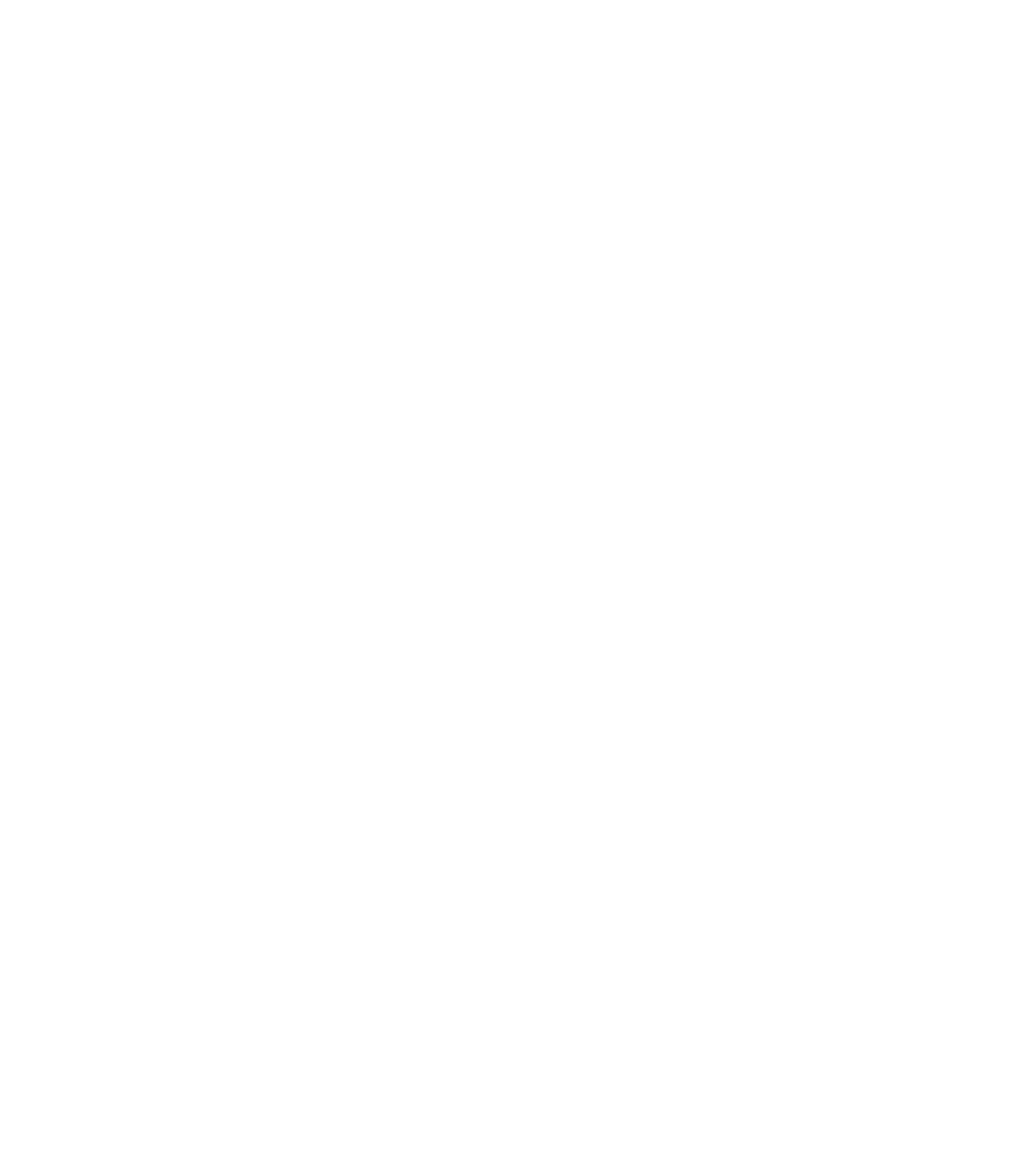
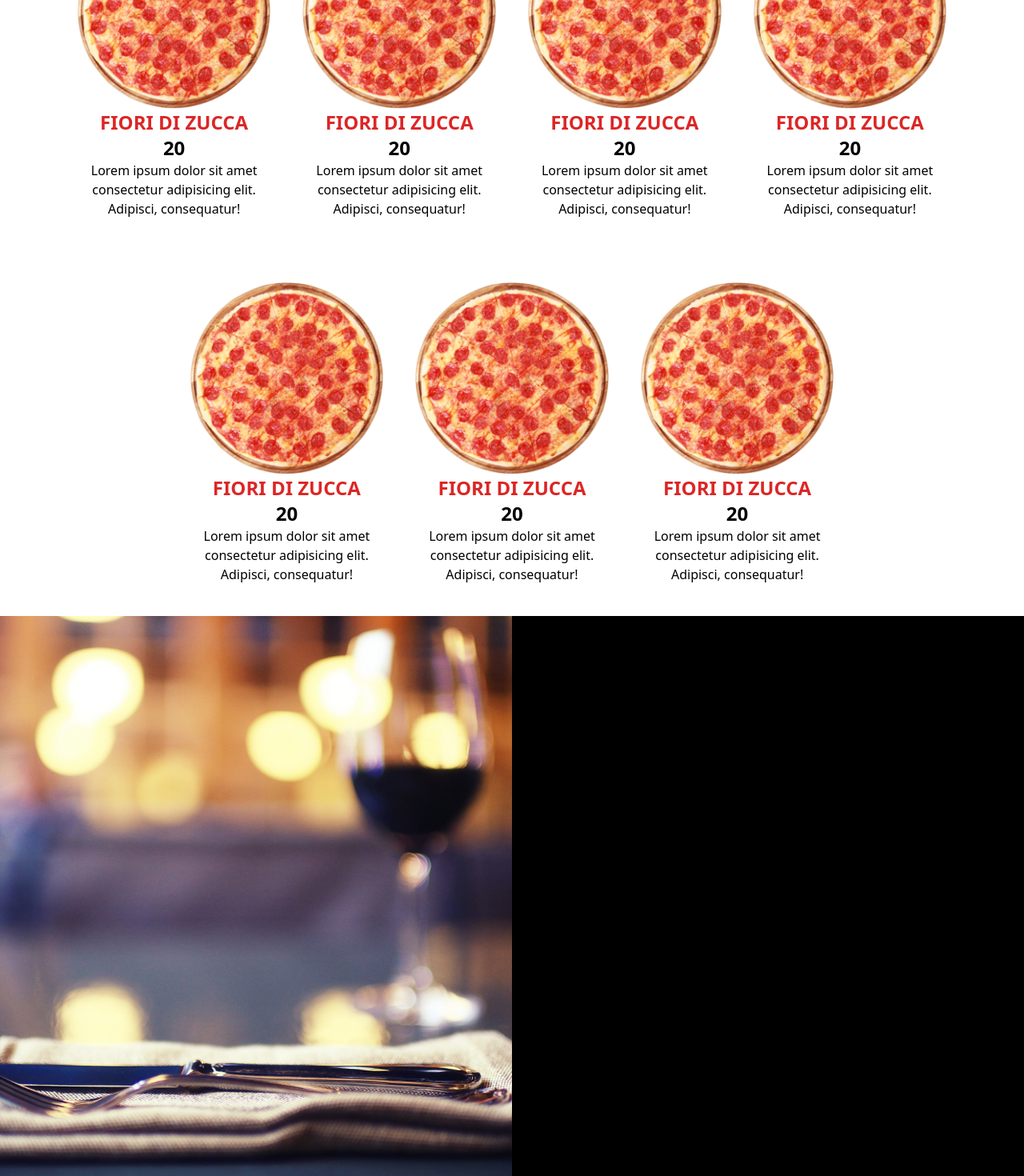
Before and after one commit to irfan378/Food-APP, a Next.js app: page / in a window 1280 px wide. Shown: the part 1169-2639 px from the top of the page at 80% size. Before the commit the page ends 820 px from the top, so only its background shows below. Built offline with nearby package versions, Linux system fonts and the light colour scheme.

Commit message:
product List product Card and footer

```diff
--- a/component/Featured.tsx
+++ b/component/Featured.tsx
@@ -27,7 +27,7 @@
         />
       </div>
       <div
-        className="wrapper w-[300vw] h-full flex"
+        className="wrapper w-[300vw] h-full flex transition-all duration-[1.5s] ease-in-out"
         style={{ transform: `translateX(${100 * index}vw)` }}
       >
         {images.map((img, i) => (
--- a/component/Footer.tsx
+++ b/component/Footer.tsx
@@ -1,12 +1,51 @@
-import { NextPage } from 'next'
-import React from 'react'
+import { NextPage } from "next";
+import React from "react";
+import Image from "next/image";
 
-const Footer:NextPage = () => {
+const Footer: NextPage = () => {
   return (
-    <div>
-     Footer
+    <div className="h-[calc(100vh-100px)] bg-black flex ">
+      <div className="flex-[1] relative flex">
+        <Image src="/img/bg.png" objectFit="cover" layout="fill" alt="" />
+      </div>
+      <div className="flex-[1] relative flex">
+        <div className="flex-[1]">
+          <h2>
+            Lorem ipsum dolor sit amet consectetur adipisicing elit. Et, in?
+          </h2>
+        </div>
+        <div>
+          <h1>Our Restaurants</h1>
+          <p>
+            Srinagar <br /> Jammu and Kashmir <br />
+            0123456789
+          </p>
+          <p>
+            Srinagar <br /> Jammu and Kashmir <br />
+            0123456789
+          </p>
+          <p>
+            Srinagar <br /> Jammu and Kashmir <br />
+            0123456789
+          </p>
+          <p>
+            Srinagar <br /> Jammu and Kashmir <br />
+            0123456789
+          </p>
+        </div>
+        <div className="flex-[1] relative flex">
+          <h1>Working Hours</h1>
+          <p>
+            Monday - Friday <br /> 9:00 - 22:00
+          </p>
+          <p>
+            Saturday - Sunday <br />
+            12:00 - 24:00
+          </p>
+        </div>
+      </div>
     </div>
-  )
-}
+  );
+};
 
-export default Footer
+export default Footer;
--- a/component/Navbar.tsx
+++ b/component/Navbar.tsx
@@ -4,13 +4,13 @@
 
 const Navbar: NextPage = () => {
   return (
-    <div className="containers h-24 p-0 pr-12 pl-12 bg-red-500 flex justify-between items-center sticky top-0">
+    <div className="containers z-[999] h-24 p-0 pr-12 pl-12 bg-red-500 flex justify-between items-center sticky top-0">
       <div className="item flex-none w-52 h-14 flex items-center">
         <div className="callButton text-white bg-white rounded-[50%] w-[50px] h-[50px] p-2">
           <Image src="/img/telephone.png" alt="" width="32" height="32" />
         </div>
         <div className="texts ml-5 text-white">
-          <div className="text text-xs font-medium">ORDER NOW!</div>
+          <div className="text text-xl font-bold">ORDER NOW!</div>
           <div className="text text-xl font-bold">0123456789</div>
         </div>
       </div>
--- /dev/null
+++ b/component/ProductCard.tsx
@@ -0,0 +1,16 @@
+import { NextPage } from 'next'
+import React from 'react'
+import Image from 'next/image'
+
+const ProductCard:NextPage = () => {
+  return (
+    <div className='w-[22%] flex flex-col items-center justify-center px-5 py-10 cursor-pointer'>
+   <Image src="/img/pizza.png" alt="" width="500" height="500"/>
+   <h1 className='text-2xl text-red-600 font-bold'>FIORI DI ZUCCA</h1>
+   <span className='text-2xl text-black font-bold'>20</span>
+   <p className='text-center text-black'>Lorem ipsum dolor sit amet consectetur adipisicing elit. Adipisci, consequatur!</p>
+    </div>
+  )
+}
+
+export default ProductCard
--- /dev/null
+++ b/component/ProductList.tsx
@@ -0,0 +1,27 @@
+import { NextPage } from "next";
+import React from "react";
+import ProductCard from "./ProductCard";
+
+const ProductList: NextPage = () => {
+  return (
+    <div className="p-[20px,10px] flex flex-col items-center">
+     <h1 className="text-3xl font-bold">THE BEST PIZZA IN TOWN</h1>
+      <p className="text-2xl text-black w-2/3">
+        Lorem ipsum dolor sit amet consectetur adipisicing elit. Consectetur
+        possimus laudantium expedita iste minus culpa optio, nobis quod id est
+        velit fugit accusamus, molestiae odit repellendus totam? Lorem ipsum dolor sit amet consectetur adipisicing elit. Debitis, quidem. Lorem ipsum dolor sit amet consectetur adipisicing elit. Illum exercitationem tenetur, qui corrupti ab impedit rerum adipisci itsaque doloremque ipsum!{" "}
+      </p>
+      <div className="flex items-center justify-center w-full flex-wrap">
+        <ProductCard/>
+        <ProductCard/>
+        <ProductCard/>
+        <ProductCard/>
+        <ProductCard/>
+        <ProductCard/>
+        <ProductCard/>
+      </div>
+    </div>
+  );
+};
+
+export default ProductList;
--- a/pages/index.tsx
+++ b/pages/index.tsx
@@ -2,6 +2,7 @@
 import Head from "next/head";
 import Image from "next/image";
 import Featured from "../component/Featured";
+import ProductList from "../component/ProductList";
 import styles from "../styles/Home.module.css";
 
 const Home: NextPage = () => {
@@ -13,6 +14,7 @@
         <link rel="icon" href="/favicon.ico" />
       </Head>
       <Featured/>
+      <ProductList/>
     </div>
   );
 };
```
